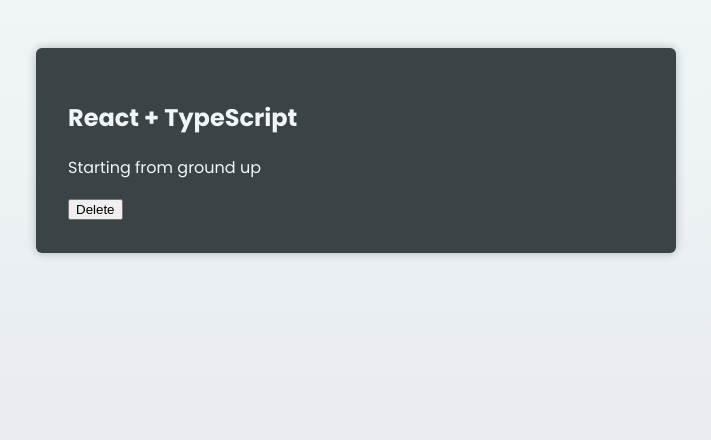
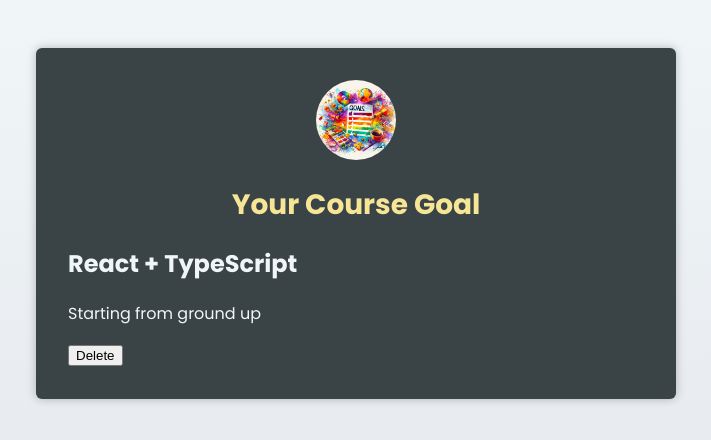
Before and after one commit to MahdiAtlas2004/react-ts-basics, a React (Vite) app: page / in a window 1280 px wide. Shown: the top 440 px of the page, without its empty margins (284-995 px from the left). Built offline with nearby package versions, Linux system fonts and the light colour scheme.

Commit message:
Header.tsx component added

```diff
--- a/src/App.tsx
+++ b/src/App.tsx
@@ -1,8 +1,13 @@
 import CourseGoal from "./components/CourseGoal.tsx";
+import goalsImg from "./assets/goals.jpg";
+import Header from "./components/Header.tsx";
 
 export default function App() {
   return (
     <main>
+      <Header image={{ src: goalsImg, alt: "A list of goals" }}>
+        <h1>Your Course Goal</h1>
+      </Header>
       <CourseGoal title="React + TypeScript">
         <p>Starting from ground up</p>
       </CourseGoal>
--- /dev/null
+++ b/src/components/Header.tsx
@@ -0,0 +1,22 @@
+import { ReactNode } from "react";
+
+// import { PropsWithChildren } from "react";
+// type HeaderProps = PropsWithChildren<{ image: { src: string; alt: string } }>;
+
+type HeaderProps = {
+  image: {
+    src: string;
+    alt: string;
+  };
+  children: ReactNode;
+};
+
+export default function Header({ image, children }: HeaderProps) {
+  return (
+    <header>
+        {/* Distributing src and alt from image with this shortcut {...image} */}
+      <img {...image} />
+      {children}
+    </header>
+  );
+}
```
Also changed, not shown: src/components/CourseGoal.tsx (+3 -24 lines).
